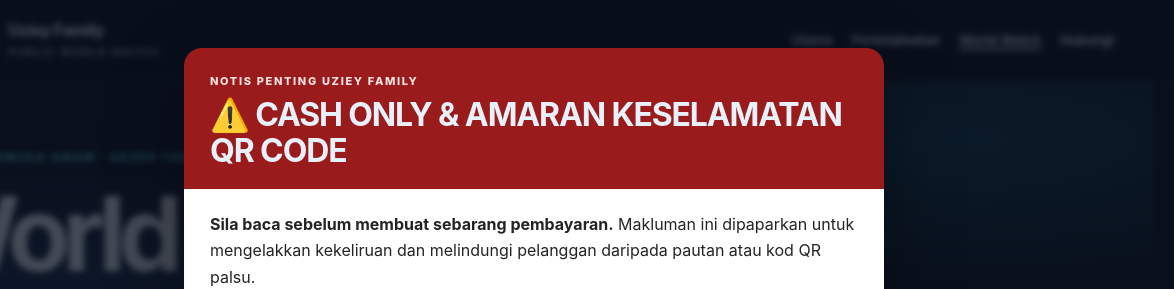
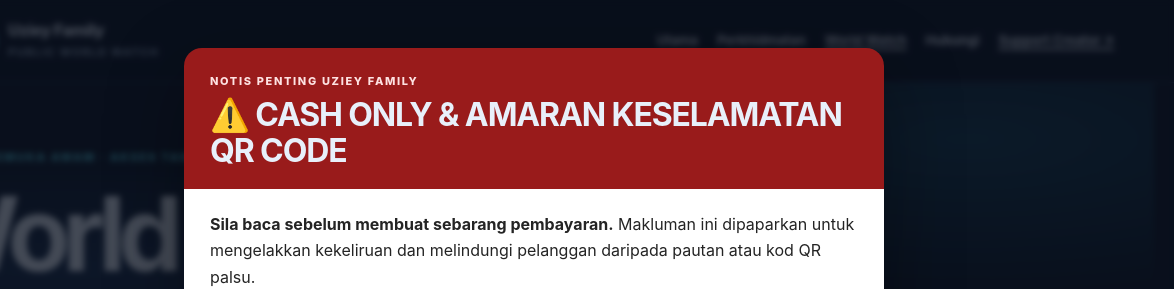
Before and after one commit to uzieyfamily/uzieyfamily.github.io, a plain HTML site: page world-watch/index.html in a window 1280 px wide. Shown: the top 289 px of the page, 106-1280 px from the left. Drawn offline with Linux system fonts and the light colour scheme; no server answers.

Commit message:
Add Support Creator header button beside contact

```diff
--- a/world-watch/index.html
+++ b/world-watch/index.html
@@ -23,12 +23,14 @@
       <a href="/perkhidmatan/">Perkhidmatan</a>
       <a href="/world-watch/" aria-current="page">World Watch</a>
       <a href="/hubungi/">Hubungi</a>
+      <a class="nav-support" href="#sokong-pencipta">Support Creator <span aria-hidden="true">↗</span></a>
     </nav>
     <details class="mobile-menu">
       <summary>Menu ☰</summary>
       <nav class="mobile-nav" aria-label="Navigasi mudah alih">
         <a href="/">Utama</a><a href="/perkhidmatan/">Perkhidmatan</a>
         <a href="/world-watch/" aria-current="page">World Watch</a><a href="/hubungi/">Hubungi</a>
+        <a class="nav-support" href="#sokong-pencipta">Support Creator <span aria-hidden="true">↗</span></a>
       </nav>
     </details>
   </div>
```
